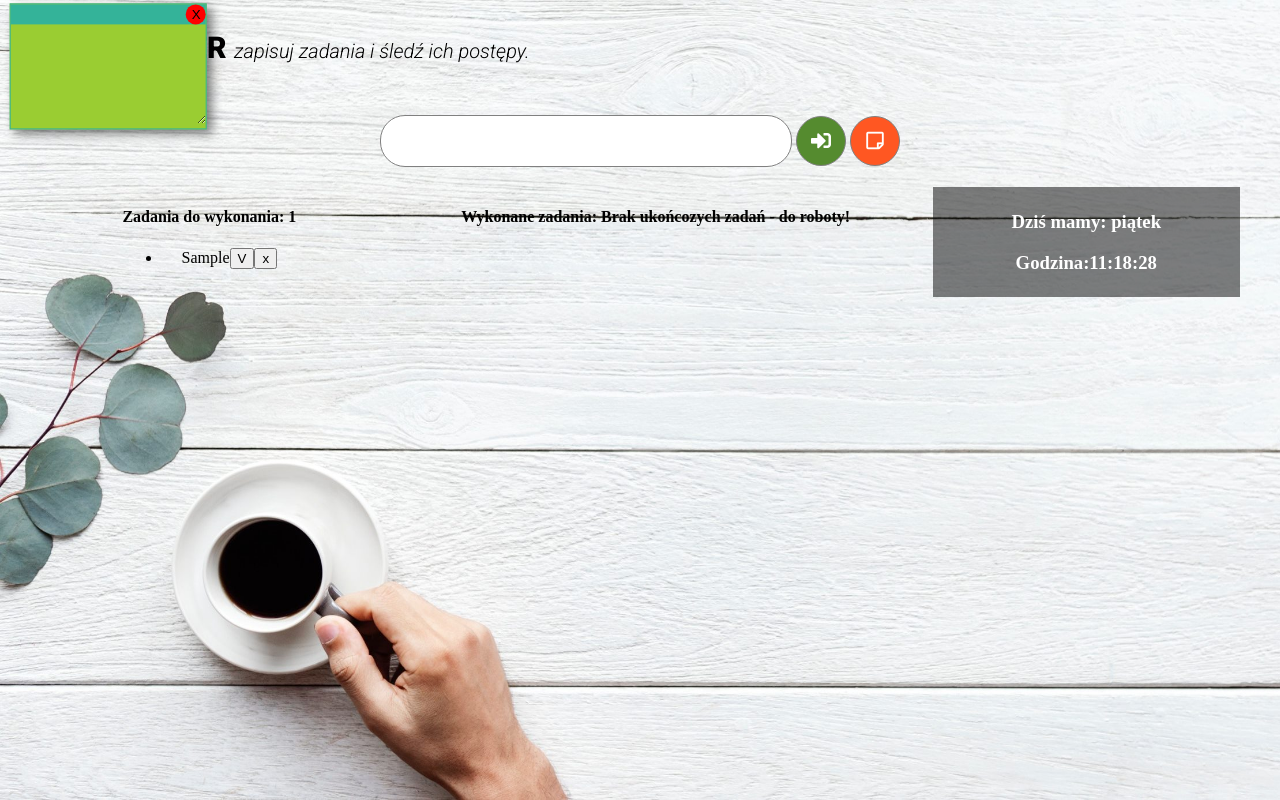
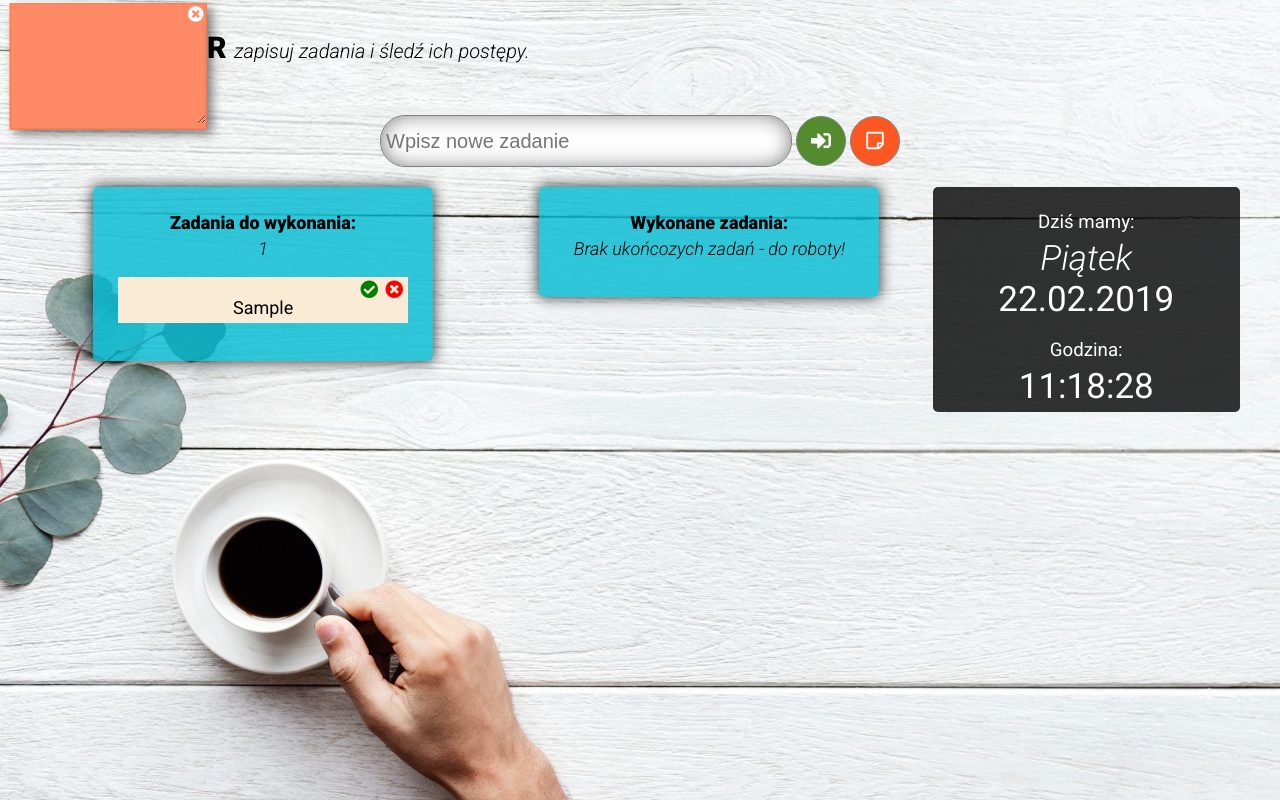
Before and after one commit to katarzynka1234/Codziennik, a website: page index.html in a window 1280 px wide. Both pictures are taken after typing "Sample" into the empty fields and a click on the button 875 px from the left and 141 px from the top of the page. Drawn offline with Linux system fonts and the light colour scheme.

Commit message:
Add style and edit js ocde

```diff
--- a/index.html
+++ b/index.html
@@ -18,26 +18,30 @@
     <main class="container">
         <div class="add-element-box">
             <form>
-                <input type="text" class="new-task">
+                <input type="text" class="new-task" placeholder="Wpisz nowe zadanie">
                 <button type="submit" class="add-task"><i class="fas fa-sign-in-alt"></i></button>
                 <button class="add-note-button"><i class="far fa-sticky-note"></i></button>
             </form>
         </div>
         <div class="main-box">
             <div class="tasks-box">
-                <div>
-                    <h4>Zadania do wykonania: <span class="tasks-number"></span></h4>
+                <div class="tasks-area">
+                    <h4>Zadania do wykonania: </h4>
+                    <span class="tasks-number"></span>
                     <ul class="list-tasks"></ul>
                 </div>
-                <div>
-                    <h4>Wykonane zadania: <span class="done-tasks-number"></span></h4>
+                <div class="tasks-area">
+                    <h4>Wykonane zadania: </h4>
+                    <span class="done-tasks-number"></span>
                     <ul class="done-list-tasks"></ul>
                 </div>
             </div>
             <div class="actual-data-box">
-                <h3>Dziś mamy: <span class=" actual-day""></span></h3>
-                <h3>Godzina:<span class="
-                        actual-time"></span></h3>
+                <h3>Dziś mamy: </h3>
+                <span class="actual-day"></span> <br>
+                <span class="actual-date"></span>
+                <h3>Godzina:</h3>
+                <span class="actual-time"></span>
             </div>
         </div>
 
--- a/js/script.js
+++ b/js/script.js
@@ -3,6 +3,7 @@ const time = new Date();
 const day = time.getDay();
 let actualDay;
 const actualDaySpan = document.querySelector('span.actual-day');
+const actualDateSpan = document.querySelector('span.actual-date');
 
 switch (day) {
     case 0:
@@ -28,6 +29,12 @@ switch (day) {
         break;
 }
 actualDaySpan.textContent = actualDay;
+
+const dayNumber = time.getDate() < 10 ? "0" + time.getDate() : time.getDate();
+const monthNumber = (time.getMonth() + 1) < 10 ? "0" + (time.getMonth() + 1) : time.getMonth() + 1;
+const yearNumber = time.getFullYear();
+
+actualDateSpan.textContent = dayNumber + "." + monthNumber + "." + yearNumber;
 
 // Set a time
 const clock = () => {
@@ -85,17 +92,26 @@ const getActualLists = () => {
 }
 
 const removeTask = (e) => {
+    console.log(e);
     const index = e.target.parentNode.dataset.key;
-    toDoList.splice(index, 1);
+    const ulIndex = e.target.parentNode.parentNode;
+    if (ulIndex.className === "list-tasks") {
+        toDoList.splice(index, 1);
+    } else {
+        doneList.splice(index, 1);
+    }
+
     getActualLists();
 }
 
 const doneTask = (e) => {
     const task = e.target.parentNode;
+    const index = task.dataset.key;
+    toDoList.splice(index, 1);
+    // task.removeChild(task.children[1]);
+    task.removeChild(task.children[0]);
     doneList.push(task);
-    removeTask(e);
-    task.removeChild(task.children[1]);
-    task.removeChild(task.children[0]);
+
     getActualLists();
 }
 
@@ -106,11 +122,11 @@ const addTask = (e) => {
     if (task === "") return;
     const newTask = document.createElement('li');
     newTask.className = "task";
-    newTask.innerHTML = task + '<button class="done">V</button><button class="delete">x</button>';
+    newTask.innerHTML = task + '<i class="fas fa-check-circle done"></i><i class="fas fa-times-circle delete"></i>';
     toDoList.push(newTask);
     inputForNewTask.value = "";
-    newTask.querySelector('button.done').addEventListener('click', doneTask);
-    newTask.querySelector('button.delete').addEventListener('click', removeTask);
+    newTask.querySelector('i.done').addEventListener('click', doneTask);
+    newTask.querySelector('i.delete').addEventListener('click', removeTask);
     getActualLists();
 
 }
@@ -170,7 +186,7 @@ const createNote = () => {
     const stickerEl = document.createElement('div');
     const barEl = document.createElement('div');
     const texareaEl = document.createElement('textarea');
-    const deleteBtnElem = document.createElement('button');
+    const deleteBtnElem = document.createElement('i');
 
     let transformCSSValue = `translateX(${Math.random() * 100}px) translateY(${Math.random() * 100}px)`; //random positon of new note
 
@@ -178,8 +194,10 @@ const createNote = () => {
     stickerEl.style.transform = transformCSSValue;
     stickerEl.classList.add('sticker');
     barEl.classList.add('bar');
-    deleteBtnElem.classList.add('delete-note-btn');
-    deleteBtnElem.textContent = "X";
+    deleteBtnElem.classList.add('fas')
+    deleteBtnElem.classList.add('fa-times-circle');
+    deleteBtnElem.classList.add('delete-note-btn')
+
 
     //place elements together
     barEl.appendChild(deleteBtnElem);
--- a/sass/style.scss
+++ b/sass/style.scss
@@ -48,6 +48,7 @@ main {
             width: 400px;
             border-radius: 25px;
             border: 1px solid gray;
+            box-shadow: inset 0px 0px 25px -6px rgba(0, 0, 0, 0.75);
             font-size: 20px;
             padding: 0px 5px;
         }
@@ -79,77 +80,146 @@ main {
             flex: 3;
             display: flex;
             justify-content: space-around;
+            align-items: flex-start;
+            font-size: 18px;
+            font-family: 'Roboto', sans-serif;
 
+            .tasks-area {
+                background-color: rgba(0, 188, 212, 0.8);
+                padding: 20px;
+                border-radius: 5px;
+                box-shadow: 0px 0px 14px 1px rgba(0, 0, 0, 0.75);
+
+                h4 {
+                    margin: 5px;
+                }
+
+                span.tasks-number,
+                span.done-tasks-number {
+                    font-weight: 300;
+                    font-style: italic;
+                }
+
+                ul {
+                    padding-left: 0;
+                    width: 300px;
+
+                    li {
+                        list-style: none;
+                        background-color: antiquewhite;
+                        padding: 20px 5px 5px;
+                        margin: 5px;
+                        position: relative;
+
+                        i {
+
+                            position: absolute;
+
+                            &:hover {
+                                transform: scale(1.2);
+                            }
+                        }
+
+                        i.done {
+                            color: green;
+                            top: 3px;
+                            right: 30px;
+                        }
+
+                        i.delete {
+                            color: red;
+                            top: 3px;
+                            right: 5px;
+                        }
+                    }
+                }
+            }
         }
 
         .actual-data-box {
             flex: 1;
             width: 300px;
             margin: 0 auto;
-            background-color: rgba(0, 0, 0, 0.5);
+            background-color: rgba(0, 0, 0, 0.8);
             padding: 5px;
+            border-radius: 5px;
             color: white;
+            font-family: 'Roboto', sans-serif;
+
+            h3 {
+                font-weight: 300;
+                margin-bottom: 5px;
+            }
+
+            span.actual-day,
+            span.actual-date,
+            span.actual-time {
+                font-size: 35px;
+            }
+
+            span.actual-day {
+                text-transform: capitalize;
+                font-style: italic;
+            }
         }
 
     }
 
 
-
-
-
 }
-
-
 
 // Style for notes board
 .sticker {
     padding-top: 20px;
-    background-color: yellowgreen;
+    background-color: #FF8A65;
     min-height: 100px;
     min-width: 100px;
     position: absolute;
     left: 0;
     top: 0;
-    border: 1px solid #34b399;
+    border: 1px solid #FF7043;
     box-shadow: 5px 5px 10px rgba(0, 0, 0, 0.5);
+
+    &:hover {
+        z-index: 1;
     }
 
-.sticker .bar {
+    .bar {
         position: absolute;
         top: 0;
         left: 0;
         height: 20px;
-    background: #34b399;
+        background: #FF8A65;
         width: 100%;
+
+        &:hover {
+            cursor: pointer;
+            background: #BF360C;
+        }
+
+        i.delete-note-btn {
+            position: absolute;
+            top: 2px;
+            right: 2px;
+            color: white;
+
+            &:hover {
+                transform: scale(1.2);
+            }
 
         }
 
-.sticker textarea {
+    }
+
+    textarea {
         padding: 3px 10px;
         box-sizing: border-box;
         min-height: 100px;
         min-width: 100px;
         background: transparent;
         border: none;
+        font-family: 'Roboto', sans-serif;
+        font-size: 15px;
+        outline: none;
     }
-
-.sticker .bar:hover {
-    cursor: move;
-    background: #a0e4d6
 }
-
-.sticker:hover {
-    z-index: 1;
-}
-
-button.delete-note-btn {
-    position: absolute;
-    top: 0;
-    right: 0;
-    background: red;
-    border: none;
-    outline: none;
-    height: 20px;
-    width: 20px;
-    border-radius: 50%;
-}
```
Also changed, not shown: css/style.css, 1 other file. Lines whose indentation alone changed are shown as unchanged.
